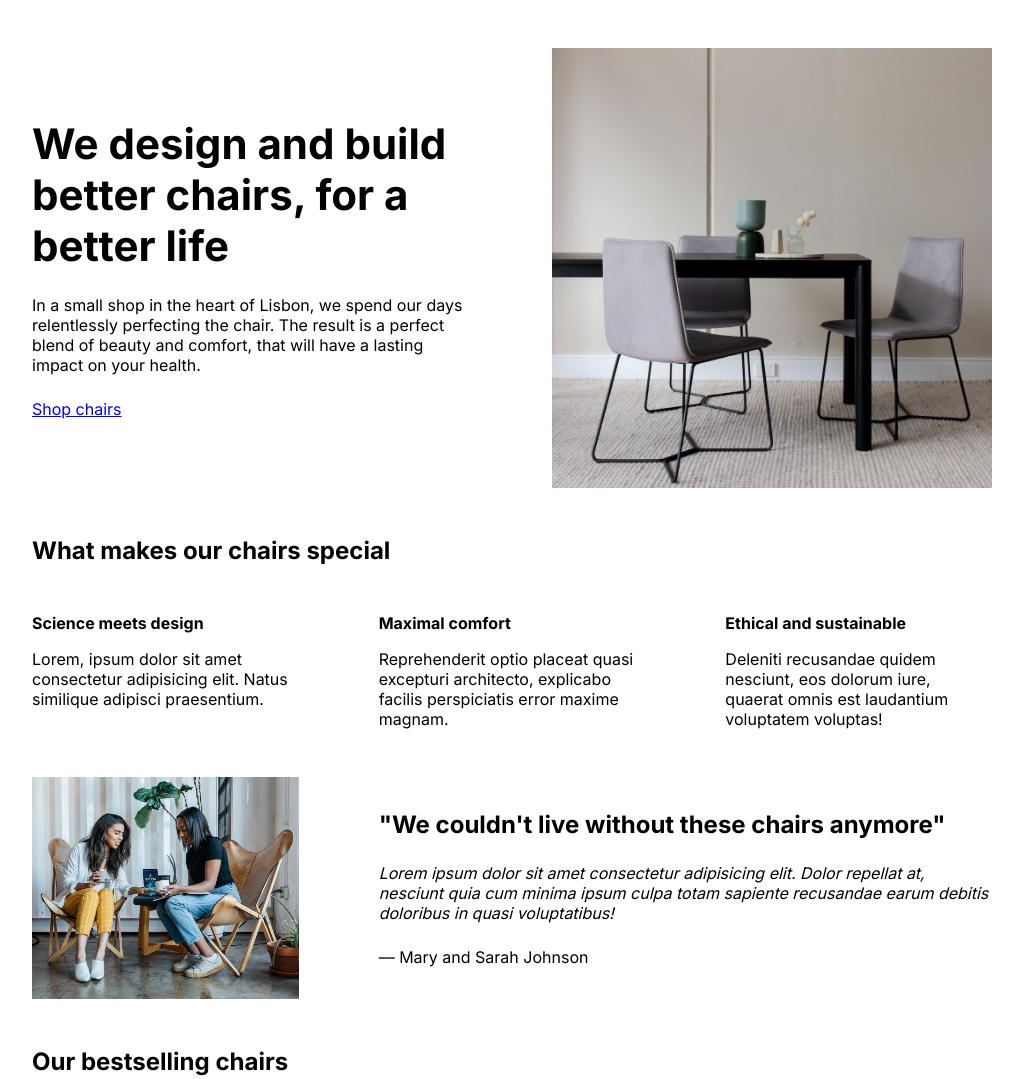
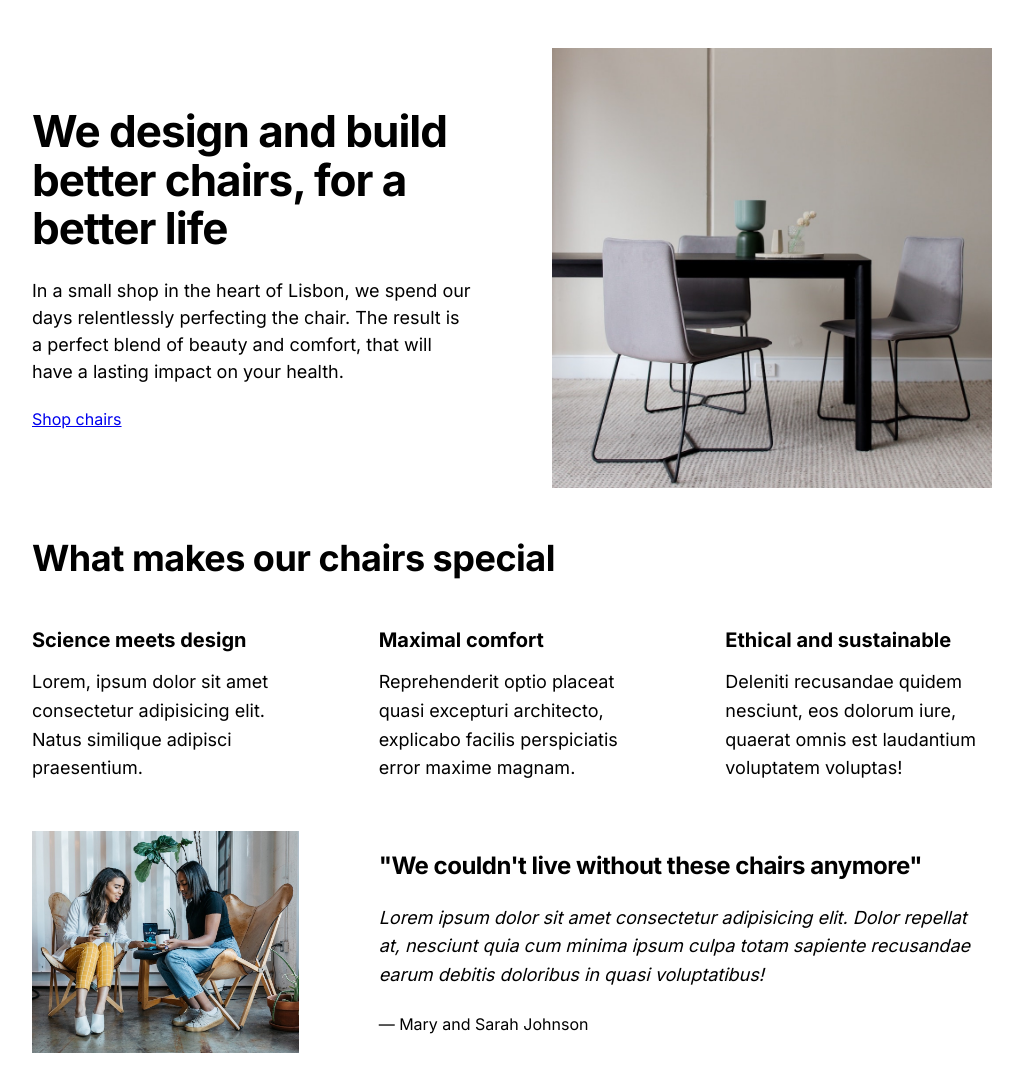
Before and after one commit to ahmedSjr/chair-market-landing-page, a plain HTML site: page index.html in a window 1280 px wide. Shown: the top 1079 px of the page, without its empty margins (128-1151 px from the left). Drawn offline with Linux system fonts and the light colour scheme.

Commit message:
Finish the font apply

```diff
--- a/style.css
+++ b/style.css
@@ -31,6 +31,8 @@ section {
 
 h2 {
   margin-bottom: 48px;
+  font-size: 36px;
+  letter-spacing: -0.5px;
 }
 
 .grid-3-cols {
@@ -57,11 +59,15 @@ header {
 
 h1 {
   margin-bottom: 24px;
-  font-size: 42px;
+  font-size: 44px;
+  line-height: 1.1;
+  letter-spacing: -1px;
 }
 
 .header-text {
   margin-bottom: 24px;
+  font-size: 18px;
+  line-height: 1.5;
 }
 
 img {
@@ -74,9 +80,14 @@ img {
 
 .features-title {
   margin-bottom: 16px;
+
+  font-size: 20px;
 }
 
+/* Setting the font size to 18px and the line height to 1.6. */
 .features-text {
+  font-size: 18px;
+  line-height: 1.6;
 }
 
 /* TESTIMONIAL */
@@ -90,11 +101,14 @@ img {
 
 .testimonial-box h2 {
   margin-bottom: 24px;
+  font-size: 24px;
 }
 
 .testimonial-text {
   font-style: italic;
   margin-bottom: 24px;
+  font-size: 18px;
+  line-height: 1.6;
 }
 
 /* CHAIRS */
@@ -104,6 +118,7 @@ img {
 
 h3 {
   margin-bottom: 24px;
+  font-size: 20px;
 }
 
 .chair-details {
@@ -128,6 +143,7 @@ h3 {
 .chair-price {
   display: flex;
   justify-content: space-between;
+  font-size: 20px;
 }
 
 footer {
```
